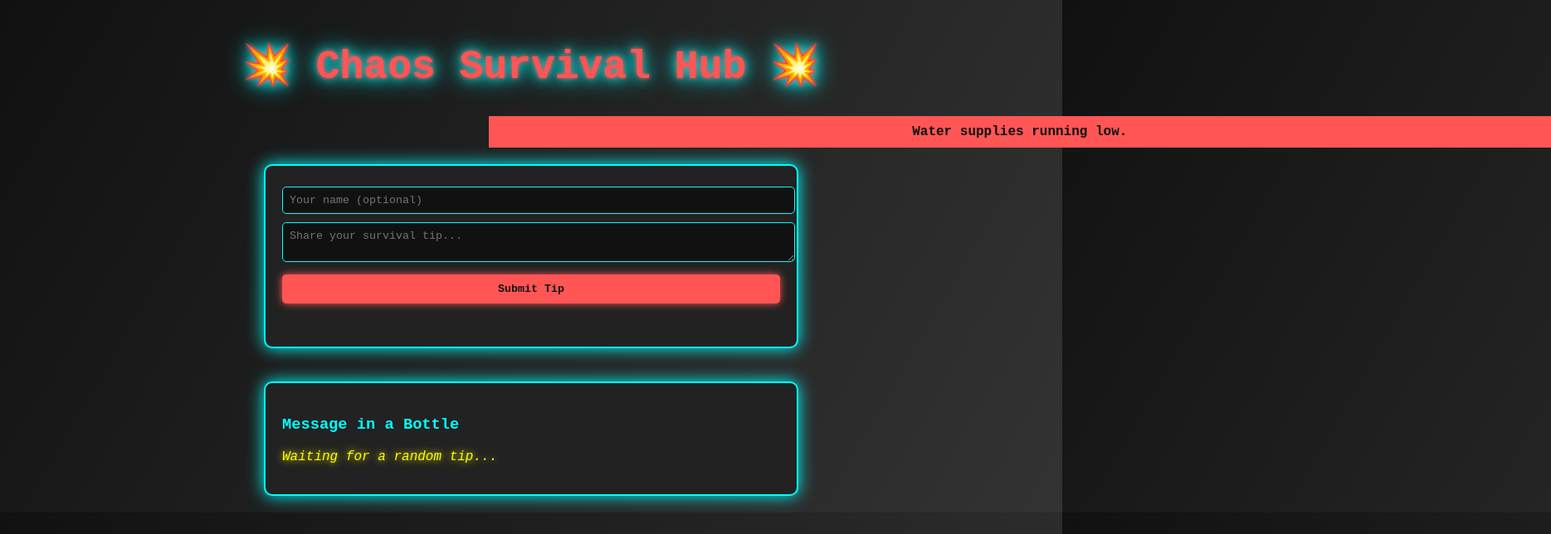
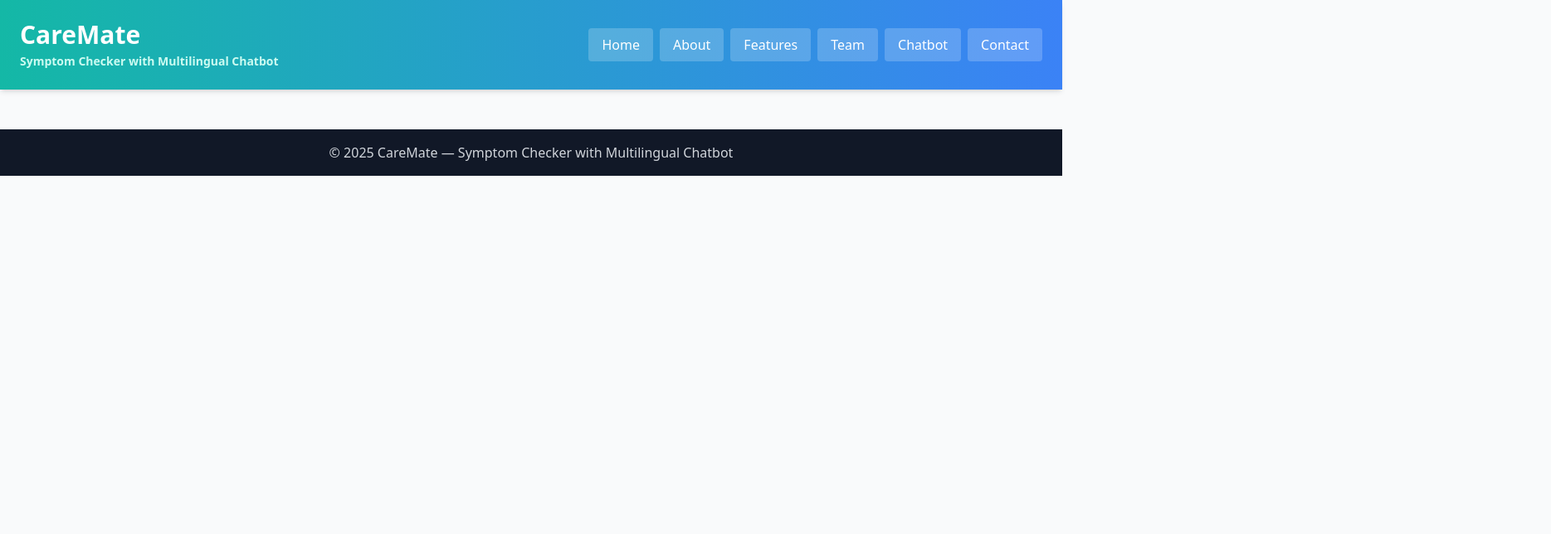
Before and after one commit to Shravanidhuri/Offline-Survival-Hub, a plain HTML site: page ChaosSurvivalHub.html in a window 1280 px wide. Shown: the top 644 px of the page at 83% size, 1869 px wide, since content can reach past the window. Drawn offline with nearby package versions, Linux system fonts and the light colour scheme.

Commit message:
Update OfflineSurvivalHub.html

```diff
--- a/ChaosSurvivalHub.html
+++ b/ChaosSurvivalHub.html
@@ -1,255 +1,57 @@
 <!DOCTYPE html>
 <html lang="en">
 <head>
-<meta charset="UTF-8">
-<title>Chaos Survival Hub</title>
+  <meta charset="UTF-8" />
+  <meta name="viewport" content="width=device-width, initial-scale=1.0" />
+  <title>CareMate — Symptom Checker with Multilingual Chatbot</title>
+  <script src="https://cdn.tailwindcss.com"></script>
   <style>
-body {
-    font-family: 'Courier New', monospace;
-    margin: 0;
-    padding: 0;
-    background: linear-gradient(120deg, #111, #222);
-    color: #0ff;
-    display: flex;
-    flex-direction: column;
-    align-items: center;
-    overflow-x: hidden;
-    animation: bgShift 10s infinite alternate;
+    @keyframes fadeSlideIn {
+      0% { opacity: 0; transform: translateY(30px); }
+      100% { opacity: 1; transform: translateY(0); }
     }
-
-@keyframes bgShift {
-    0% {background: linear-gradient(120deg, #111, #222);}
-    50% {background: linear-gradient(120deg, #111, #333);}
-    100% {background: linear-gradient(120deg, #222, #111);}
+    .fade-slide-in {
+      opacity: 0;
+      animation: fadeSlideIn 1s ease forwards;
     }
-
-h1 {
-    font-size: 3em;
-    margin-top: 50px;
-    color: #f55;
-    text-shadow: 0 0 5px #f55, 0 0 15px #0ff, 0 0 30px #0ff;
-    opacity: 0;
-}
-
-.container {
-    width: 600px;
-    background: #222;
-    border: 2px solid #0ff;
-    border-radius: 10px;
-    padding: 20px;
-    margin: 20px 0;
-    box-shadow: 0 0 20px #0ff;
-    opacity: 0;
-    transform: translateY(20px);
-    transition: opacity 1s, transform 1s;
-}
-
-.container.show {
-    opacity: 1;
-    transform: translateY(0);
-}
-
-textarea, input {
-    width: 100%;
-    padding: 8px;
-    margin: 5px 0;
-    background: #111;
-    color: #0ff;
-    border: 1px solid #0ff;
-    border-radius: 5px;
-    font-family: monospace;
-    outline: none;
-}
-
-button {
-    padding: 10px;
-    margin-top: 5px;
-    width: 100%;
-    background: #f55;
-    color: #111;
-    border: none;
-    border-radius: 5px;
-    font-weight: bold;
-    cursor: pointer;
-    font-family: monospace;
-    box-shadow: 0 0 10px #f55;
-}
-
-button:hover {
-    background: #fff;
-    color: #f55;
-    box-shadow: 0 0 20px #f55, 0 0 30px #0ff;
-}
-
-ul {
-    list-style: none;
-    padding-left: 0;
-    max-height: 300px;
-    overflow-y: auto;
-}
-
-li {
-    padding: 8px;
-    border-bottom: 1px dotted #0ff;
-    animation: slideIn 0.5s ease;
-}
-
-@keyframes slideIn {
-    from {opacity: 0; transform: translateX(-20px);}
-    to {opacity: 1; transform: translateX(0);}
-}
-
-.commentSection {
-    margin-top: 5px;
-    padding-left: 15px;
-}
-
-.commentInput {
-    width: 80%;
-    display: inline-block;
-    margin-top: 5px;
-}
-
-.commentButton {
-    width: 18%;
-    display: inline-block;
-    margin-left: 2%;
-    margin-top: 5px;
-}
-
-#bottleMessage {
-    margin-top: 15px;
-    font-style: italic;
-    color: #ff0;
-    text-shadow: 0 0 10px #ff0;
-}
-
-#breakingNews {
-    width: 100%;
-    background: #f55;
-    color: #111;
-    padding: 10px;
-    text-align: center;
-    font-weight: bold;
-    overflow: hidden;
-    white-space: nowrap;
-    box-sizing: border-box;
-    animation: newsScroll 10s linear infinite;
-    display: none;
-}
-
-@keyframes newsScroll {
-    0% {transform: translateX(100%);}
-    100% {transform: translateX(-100%);}
-}
+    .fade-slide-in.delay-1 { animation-delay: 0.2s; }
+    .fade-slide-in.delay-2 { animation-delay: 0.4s; }
+    .fade-slide-in.delay-3 { animation-delay: 0.6s; }
   </style>
 </head>
-<body>
+<body class="bg-gray-50 font-poppins">
 
-<h1 id="title"></h1>
-<div id="breakingNews">Breaking News: The world is ending… share your tips quickly!</div>
+<header class="bg-gradient-to-r from-teal-500 to-blue-500 text-white p-6 flex flex-wrap justify-between items-center shadow-md fade-slide-in delay-1">
+  <h1 class="text-3xl font-bold flex flex-col">
+    CareMate
+    <span class="text-sm text-teal-100 mt-1">Symptom Checker with Multilingual Chatbot</span>
+  </h1>
+  <nav class="flex flex-wrap gap-2 mt-2 md:mt-0">
+    <button onclick="showSection('home')" class="bg-white/20 px-4 py-2 rounded hover:bg-white hover:text-blue-700 transition">Home</button>
+    <button onclick="showSection('about')" class="bg-white/20 px-4 py-2 rounded hover:bg-white hover:text-blue-700 transition">About</button>
+    <button onclick="showSection('features')" class="bg-white/20 px-4 py-2 rounded hover:bg-white hover:text-blue-700 transition">Features</button>
+    <button onclick="showSection('team')" class="bg-white/20 px-4 py-2 rounded hover:bg-white hover:text-blue-700 transition">Team</button>
+    <button onclick="showSection('chatbot')" class="bg-white/20 px-4 py-2 rounded hover:bg-white hover:text-blue-700 transition">Chatbot</button>
+    <button onclick="showSection('contact')" class="bg-white/20 px-4 py-2 rounded hover:bg-white hover:text-blue-700 transition">Contact</button>
+  </nav>
+</header>
 
-<div class="container" id="mainContainer">
-    <input type="text" id="userName" placeholder="Your name (optional)">
-    <textarea id="tipInput" placeholder="Share your survival tip..."></textarea>
-    <button onclick="addTip()">Submit Tip</button>
-    <ul id="tipList"></ul>
-</div>
+<main class="max-w-6xl mx-auto my-12 px-4">
+  <!-- Sections here -->
+</main>
 
-<div class="container" id="bottleContainer">
-    <h3>Message in a Bottle</h3>
-    <p id="bottleMessage">Waiting for a random tip...</p>
-</div>
+<footer class="bg-gray-900 text-gray-300 text-center p-4 mt-10 fade-slide-in delay-1">
+  © 2025 CareMate — Symptom Checker with Multilingual Chatbot
+</footer>
 
+<script src="chatbot.js"></script>
 <script>
-let tips = [];
-let breakingNewsArray = [
-    "Meteor shower incoming!",
-    "Mutant rats spotted in the city.",
-    "Water supplies running low.",
-    "Survivors gather at the old bunker.",
-    "Electric grids failing across the region."
-];
-
-// Breaking news update
-setInterval(() => {
-    const news = breakingNewsArray[Math.floor(Math.random() * breakingNewsArray.length)];
-    document.getElementById("breakingNews").textContent = news;
-}, 5000);
-
-// Typewriter effect for the title
-function typeTitle(text, i = 0) {
-    const title = document.getElementById("title");
-    if(i < text.length){
-        title.innerHTML += text.charAt(i);
-        title.style.opacity = 1;
-        setTimeout(()=>typeTitle(text, i+1), 100);
-    } else {
-        // Show main container after title animation
-        document.getElementById("mainContainer").classList.add("show");
-        document.getElementById("bottleContainer").classList.add("show");
-        document.getElementById("breakingNews").style.display = "block";
+function showSection(id) {
+  document.querySelectorAll('main section').forEach(s => s.classList.add('hidden'));
+  const section = document.getElementById(id);
+  section.classList.remove('hidden');
+  section.querySelectorAll('.fade-slide-in').forEach(el => el.style.animation = 'fadeSlideIn 1s ease forwards');
 }
-}
-
-window.onload = () => {
-    typeTitle("💥 Chaos Survival Hub 💥");
-}
-
-// Add tip
-function addTip() {
-    const name = document.getElementById('userName').value.trim() || "Anonymous";
-    const content = document.getElementById('tipInput').value.trim();
-    if(content === "") return;
-    const tipObj = {name: name, content: content, comments: [], survive:0, die:0};
-    tips.push(tipObj);
-    document.getElementById('tipInput').value = "";
-    renderTips();
-}
-
-// Render tips
-function renderTips() {
-    const list = document.getElementById('tipList');
-    list.innerHTML = "";
-    tips.forEach((tip, idx) => {
-        const li = document.createElement('li');
-        li.innerHTML = `<strong>${tip.name}:</strong> ${tip.content}
-        <button onclick="vote(${idx}, 'survive')">Survive (${tip.survive})</button>
-        <button onclick="vote(${idx}, 'die')">Die (${tip.die})</button>
-        <div class="commentSection">
-            ${tip.comments.map(c => `<div><strong>${c.name}:</strong> ${c.text}</div>`).join('')}
-            <input class="commentInput" id="commentInput${idx}" placeholder="Comment...">
-            <button class="commentButton" onclick="addComment(${idx})">Add</button>
-        </div>`;
-        list.appendChild(li);
-    });
-}
-
-// Voting
-function vote(idx, type){
-    if(type === 'survive') tips[idx].survive++;
-    else tips[idx].die++;
-    renderTips();
-}
-
-// Add comment
-function addComment(idx){
-    const input = document.getElementById(`commentInput${idx}`);
-    const text = input.value.trim();
-    if(text === "") return;
-    const name = prompt("Your name for comment (optional)") || "Anonymous";
-    tips[idx].comments.push({name: name, text: text});
-    input.value = "";
-    renderTips();
-}
-
-// Message in a bottle
-setInterval(() => {
-    if(tips.length === 0) return;
-    const randomTip = tips[Math.floor(Math.random() * tips.length)];
-    document.getElementById('bottleMessage').textContent = `${randomTip.name}: ${randomTip.content}`;
-}, 8000);
-
 </script>
 </body>
 </html>
```
Lines whose indentation alone changed are shown as unchanged.
